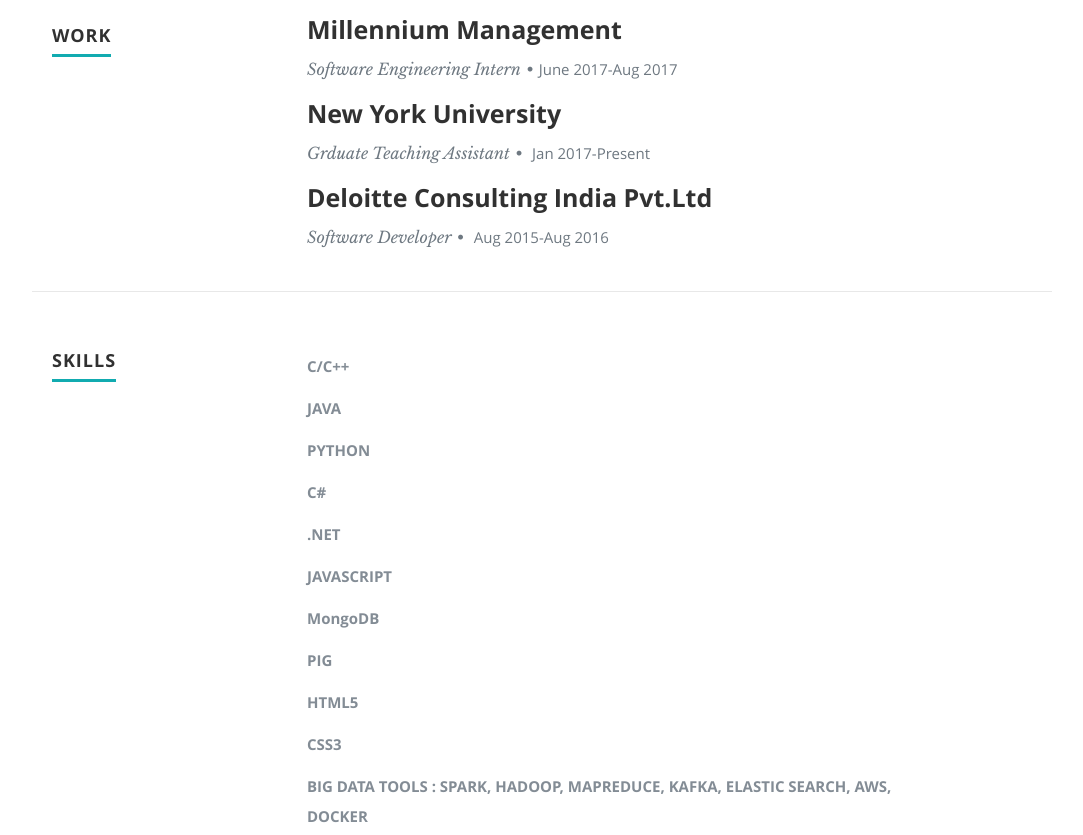
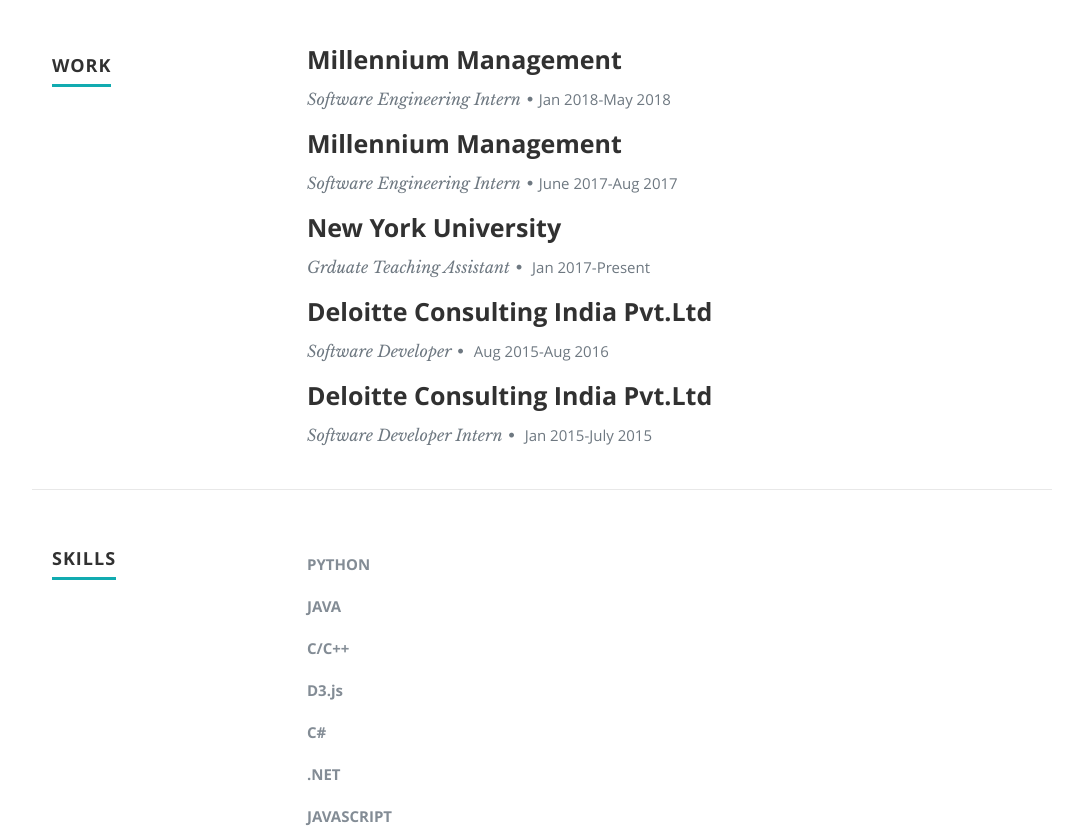
Before and after one commit to snehaarkery/website, a plain HTML site: page index.html in a window 1280 px wide. Shown: the part 1632-2467 px from the top of the page, without its empty margins (98-1181 px from the left). Drawn offline with nearby package versions, Linux system fonts and the light colour scheme.

Commit message:
updating

```diff
--- a/index.html
+++ b/index.html
@@ -58,7 +58,7 @@
       <div class="row banner">
          <div class="banner-text">
             <h3><b>Hi, I'm SNEHA ARKERY</b></h3>
-            <h3>Graduate student at New York University </h3>
+            <h3>Graduated from New York University with a degree in Masters in Computer Science</h3>
             <hr />
             <ul class="social">
                <li><a href="https://www.facebook.com/sneha.arkery"><i class="fa fa-facebook"></i></a></li>
@@ -91,7 +91,7 @@
 
             <h2>About Me</h2>
             <p>
-				I am Computer Science graduate student at New York University. I pursued my Bachelors in Computer Science from Manipal Institute of Technology, India.
+				I am software Engineer at Millennium Management. I graduated with masters in Computer Science from New York University. I pursued my Bachelors in Computer Science from Manipal Institute of Technology, India.
 				Love taking up new challenges in life. Here is my personal webpage giving a sneak peek into my life.
             </p>
 
@@ -179,6 +179,16 @@
                <div class="twelve columns">
 
                   <h3>Millennium Management</h3>
+                  <p class="info">Software Engineering Intern<span>&bull;</span><em class="date">Jan 2018-May 2018</em></p>
+               </div>
+
+            </div>
+
+			<div class="row item">
+
+               <div class="twelve columns">
+
+                  <h3>Millennium Management</h3>
                   <p class="info">Software Engineering Intern<span>&bull;</span><em class="date">June 2017-Aug 2017</em></p>
                </div>
 
@@ -205,6 +215,17 @@
 
             </div> <!-- item end -->
 
+			<div class="row item">
+
+               <div class="twelve columns">
+
+                  <h3>Deloitte Consulting India Pvt.Ltd</h3>
+                  <p class="info">Software Developer Intern<span>&bull;</span> <em class="date">Jan 2015-July 2015</em></p>
+
+                 </div>
+
+            </div>
+
          </div> <!-- main-col end -->
 
       </div> <!-- End Work -->
@@ -221,9 +242,10 @@
          <div class="nine columns main-col">
 
             <ul class="skills">
+					<li><b>PYTHON</b></li>
+					<li><b>JAVA</b></li>
 					<li><b>C/C++</b></li>
-					<li><b>JAVA</b></li>
-					<li><b>PYTHON</b></li>
+					<li><b>D3.js</b></li>
 					<li><b>C#</b></li>
 					<li><b>.NET</b></li>
 					<li><b>JAVASCRIPT</b></li>
```
